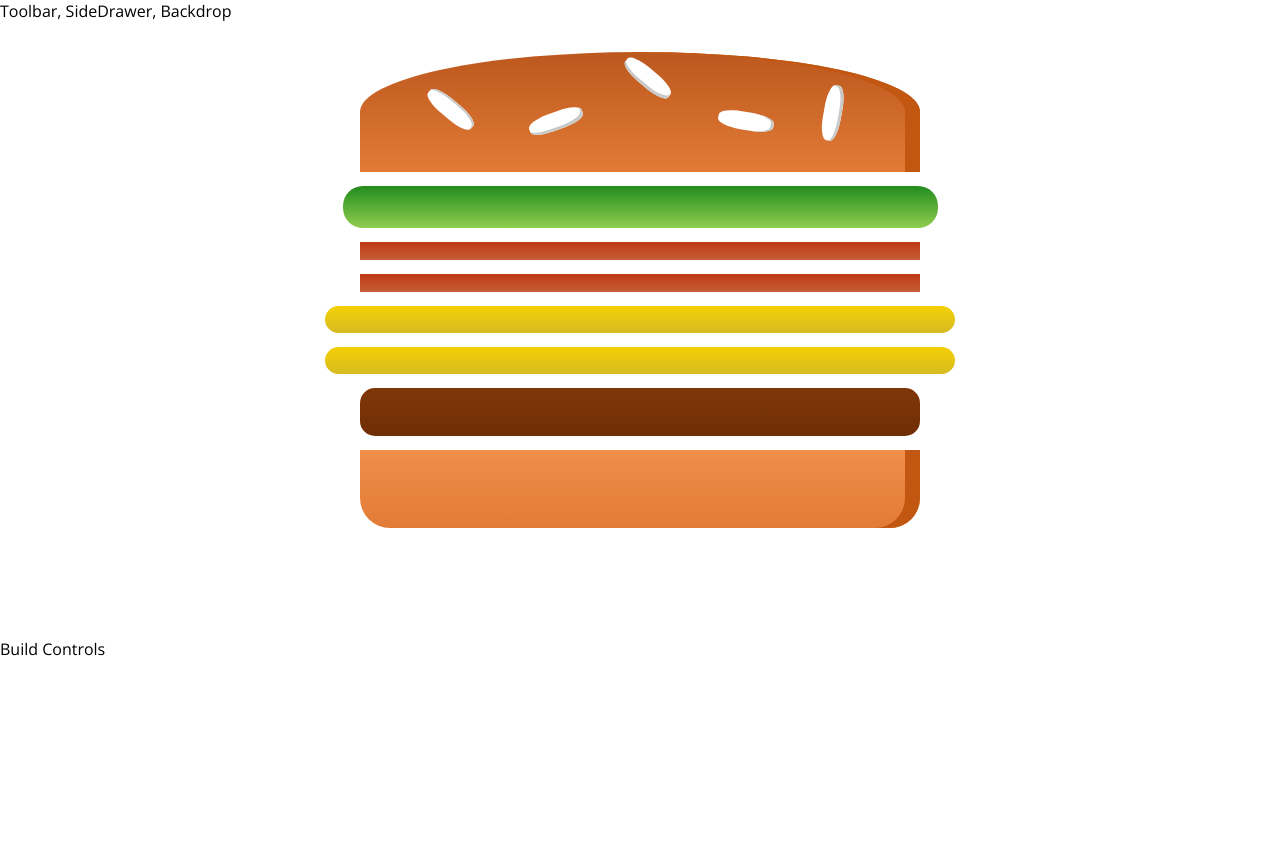
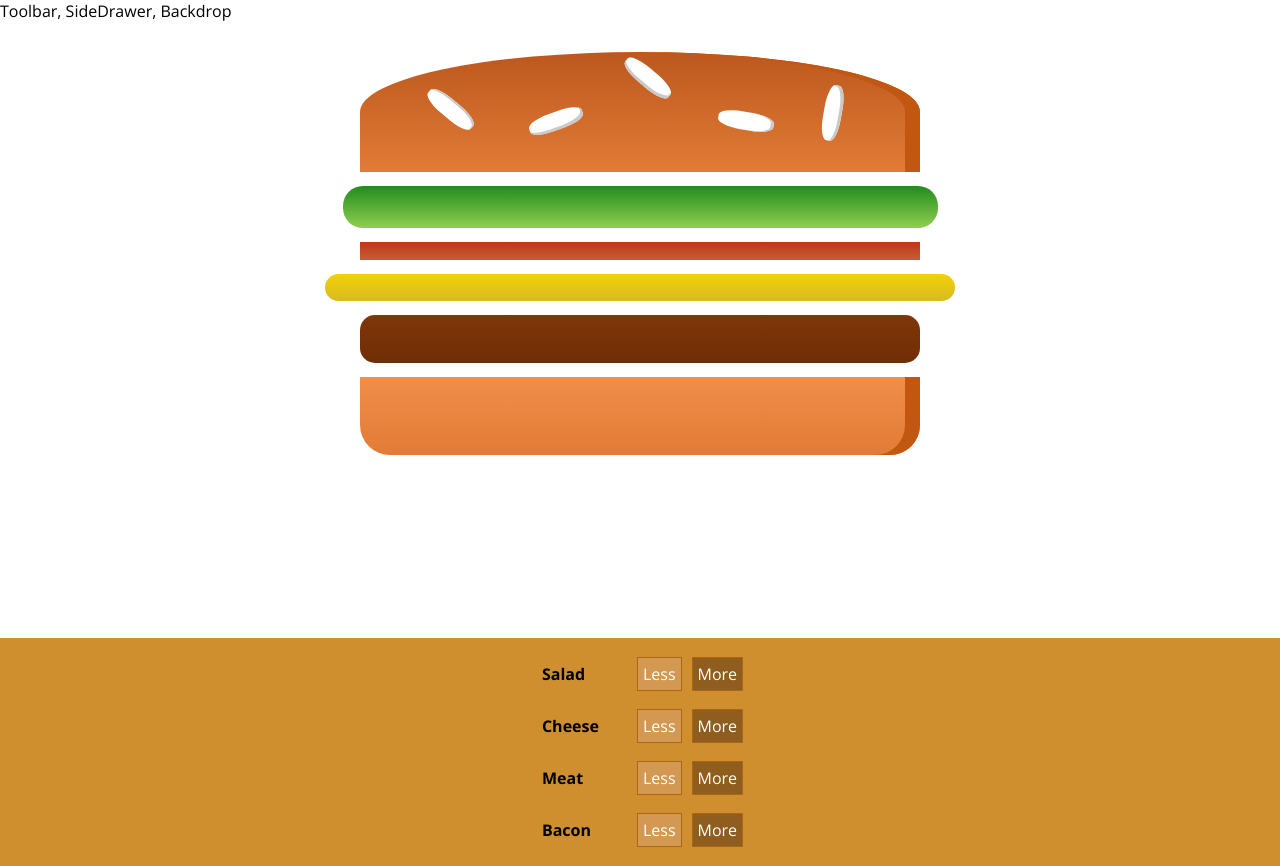
Before and after one commit to Skona27/burger-builder, a React app: page / in a window 1280 px wide. Before the commit the page ends 800 px from the top, so only its background shows below. Built offline with nearby package versions, Linux system fonts and the light colour scheme.

Commit message:
added burger build controls

```diff
--- /dev/null
+++ b/src/components/Burger/BuildControls/BuildControl/BuildControl.css
@@ -0,0 +1,57 @@
+.BuildControl {
+  display: flex;
+  justify-content: space-between;
+  align-items: center;
+  margin: 5px 0;
+}
+
+.BuildControl button {
+  display: block;
+  font: inherit;
+  padding: 5px;
+  margin: 0 5px;
+  border: 1px solid #aa6817;
+}
+
+.BuildControl button:disabled {
+background-color: #AC9980;
+border: 1px solid #7E7365;
+color: #ccc;
+cursor: default;
+}
+
+.BuildControl button:hover:disabled {
+background-color: #AC9980;
+color: #ccc;
+cursor: not-allowed;
+}
+
+.Label {
+padding: 10px;
+font-weight: bold;
+width: 80px;
+}
+
+.BuildControl .Less {
+background-color: #D39952;
+color: white;
+}
+
+.BuildControl .Less .Disabled{
+cursor: not-allowed;
+}
+
+.BuildControl .More {
+background-color: #8F5E1E;
+color: white;
+}
+
+.BuildControl .Less:hover, .BuildControl .Less:active {
+background-color: #DAA972;
+color: white;
+}
+
+.BuildControl .More:hover,.BuildControl .More:active {
+background-color: #99703F;
+color: white;
+}
--- /dev/null
+++ b/src/components/Burger/BuildControls/BuildControl/BuildControl.js
@@ -0,0 +1,14 @@
+import React from "react";
+import classes from "./BuildControl.css";
+
+const buildControl = props => {
+  return (
+    <div className={classes.BuildControl}>
+      <div className={classes.Label}>{props.label}</div>
+      <button className={classes.Less}>Less</button>
+      <button className={classes.More}>More</button>
+    </div>
+  )
+}
+
+export default buildControl;
--- /dev/null
+++ b/src/components/Burger/BuildControls/BuildControls.css
@@ -0,0 +1,10 @@
+.BuildControls {
+    width: 100%;
+    background-color: #CF8F2E;
+    display: flex;
+    flex-direction: column;
+    align-items: center;
+    box-shadow: 0 2px 1px #ccc;
+    margin: auto;
+    padding: 10px 0;
+}
--- /dev/null
+++ b/src/components/Burger/BuildControls/BuildControls.js
@@ -0,0 +1,23 @@
+import React from "react";
+import classes from "./BuildControls.css";
+
+import BuildControl from "./BuildControl/BuildControl";
+
+const controls = [
+  { label: 'Salad', type: 'salad'},
+  { label: 'Cheese', type: 'cheese'},
+  { label: 'Meat', type: 'meat'},
+  { label: 'Bacon', type: 'bacon'},
+];
+
+const buildControls = props => {
+  return (
+    <div className={classes.BuildControls}>
+      {controls.map(control => (
+        <BuildControl key={control.label} label={control.label} />
+      ))}
+    </div>
+  )
+}
+
+export default buildControls;
--- a/src/components/Burger/Burger.js
+++ b/src/components/Burger/Burger.js
@@ -4,18 +4,21 @@
 
 const burger = props => {
   // we create an array of burger ingredients
-  const ingredientsArr = Object.keys(props.ingredients).map(
+  let ingredients = Object.keys(props.ingredients).map(
     ingredientKey => {
       return [...Array(props.ingredients[ingredientKey])].map((el, ind) => {
         return <BurgerIngredient key={ingredientKey +"-"+ ind} type={ingredientKey} />
       });
-    }
-  );
+    }).reduce((prevEl, currEl) => [...prevEl, ...currEl], []);
+
+  if(ingredients.length === 0) {
+    ingredients = <p>Please start adding the ingredients!</p>;
+  }
 
   return (
     <div className={classes.Burger}>
       <BurgerIngredient type="bread-top" />
-        {ingredientsArr}
+        {ingredients}
       <BurgerIngredient type="bread-bottom" />
     </div>
   );
--- a/src/containers/BurgerBuilder/BurgerBuilder.js
+++ b/src/containers/BurgerBuilder/BurgerBuilder.js
@@ -2,6 +2,7 @@
 import Aux from "../../hoc/Aux";
 
 import Burger from "../../components/Burger/Burger";
+import BuildControls from "../../components/Burger/BuildControls/BuildControls";
 
 class BurgerBuilder extends Component {
   constructor(props) {
@@ -10,8 +11,8 @@
     this.state = {
       ingredients: {
         salad: 1,
-        bacon: 2,
-        cheese: 2,
+        bacon: 1,
+        cheese: 1,
         meat: 1
       }
     }
@@ -21,7 +22,7 @@
     return (
         <Aux>
           <Burger ingredients={this.state.ingredients} />
-          <div>Build Controls</div>
+          <BuildControls />
         </Aux>
     );
   }
```
